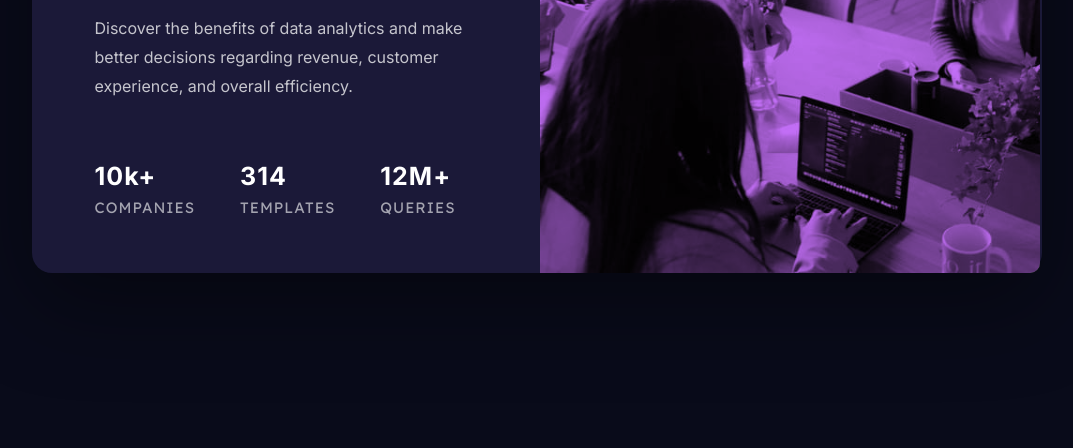
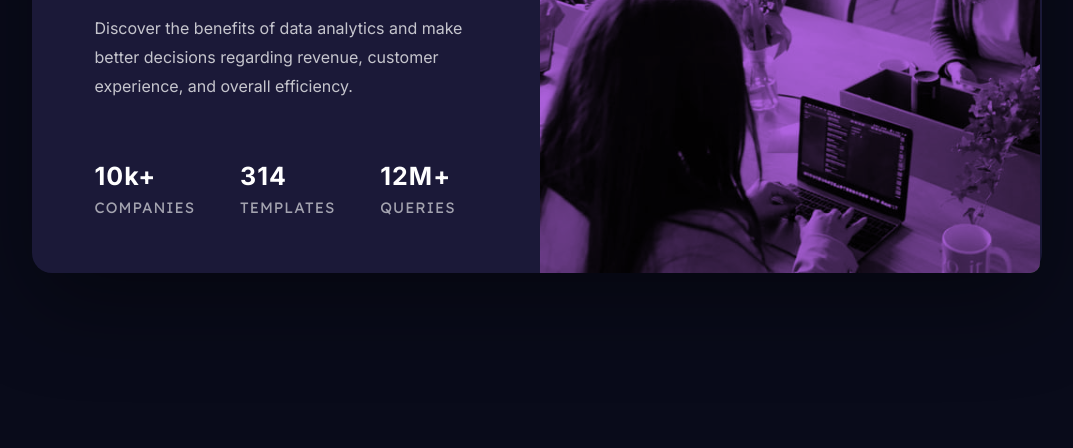
Before and after one commit to hashmi7917/stats-preview-card-component-main, a plain HTML site: page index.html in a window 1280 px wide. Shown: the part 352-800 px from the top of the page, without its empty margins (103-1176 px from the left). Drawn offline with Linux system fonts and the light colour scheme.

Commit message:
color overlay updated

```diff
--- a/styles.css
+++ b/styles.css
@@ -66,12 +66,12 @@ a {
 }
 
 .color-overlay {
-  background-color: rgb(84 24 121);
+  background-color: rgb(155 58 215);
   border-radius: 10px 10px 0 0;
   height: 100%;
   width: 100%;
-  mix-blend-mode: hard-light;
-  opacity: 0.7;
+  mix-blend-mode: multiply;
+  opacity: 0.8;
 }
 
 .card-image img {
```
